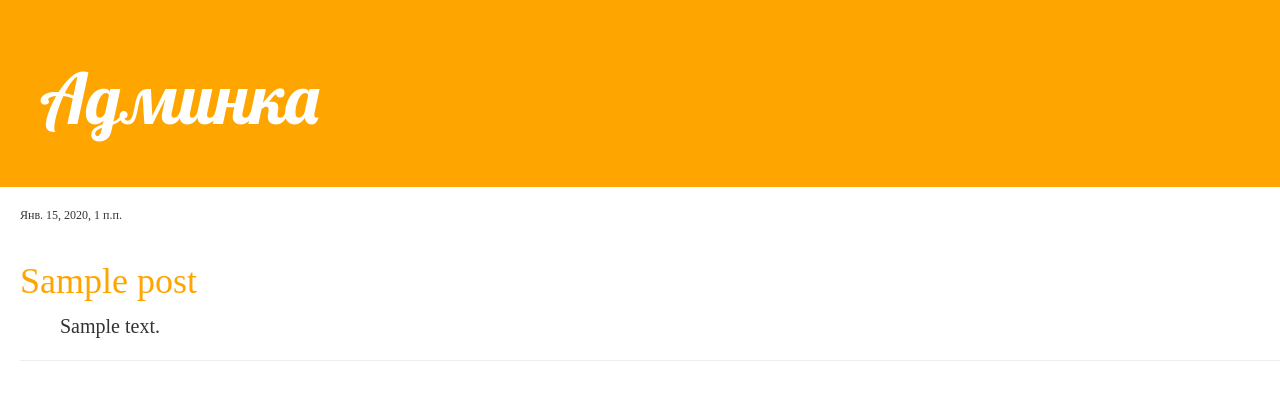
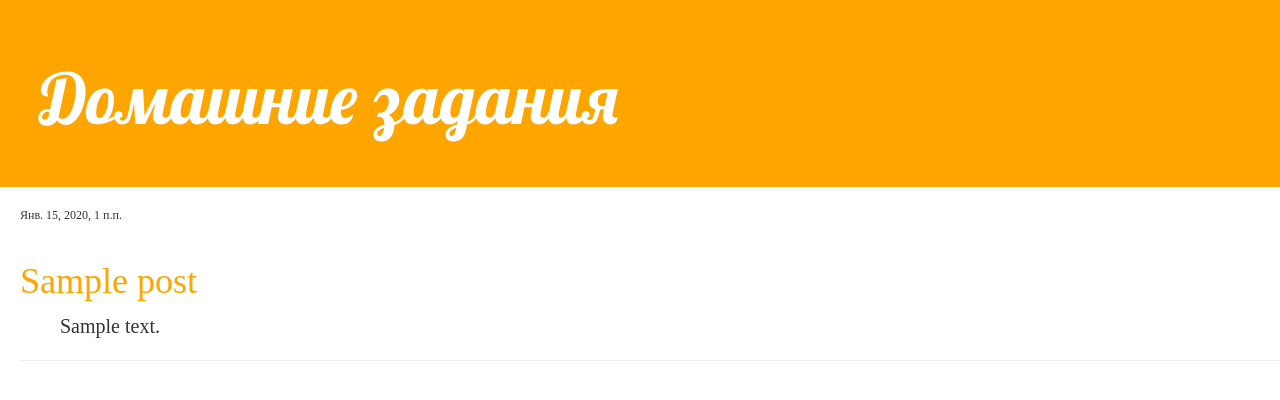
Before and after one commit to JolyIrsb/my-first-blog, a Django app: page / in a window 1280 px wide. Shown: the top 400 px of the page. Run offline with Django 3.2, Linux system fonts and the light colour scheme; tables that the repository leaves empty hold one stand-in row (values such as "Sample post"); some libraries are stand-ins or nearby versions.

Commit message:
Update base.html
гдг

```diff
--- a/blog/templates/blog/base.html
+++ b/blog/templates/blog/base.html
@@ -43,7 +43,7 @@
     </head>
     <body>
         <div id="title">
-            <h1><a href="{% url 'admin' %}">Админка</a></h1>
+            <h1><a href="/">Домашние задания</a></h1>
         </div>
 <div id="content">
     <div id="row">
```
